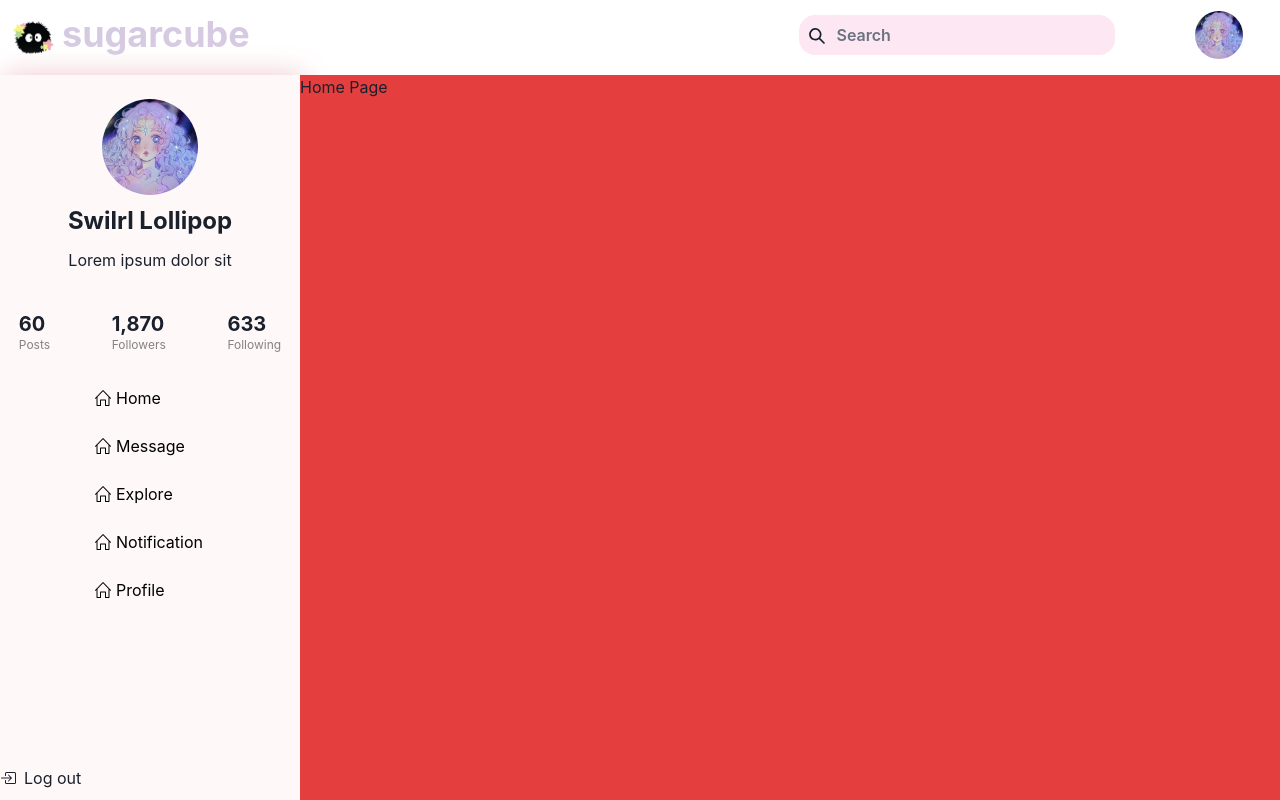
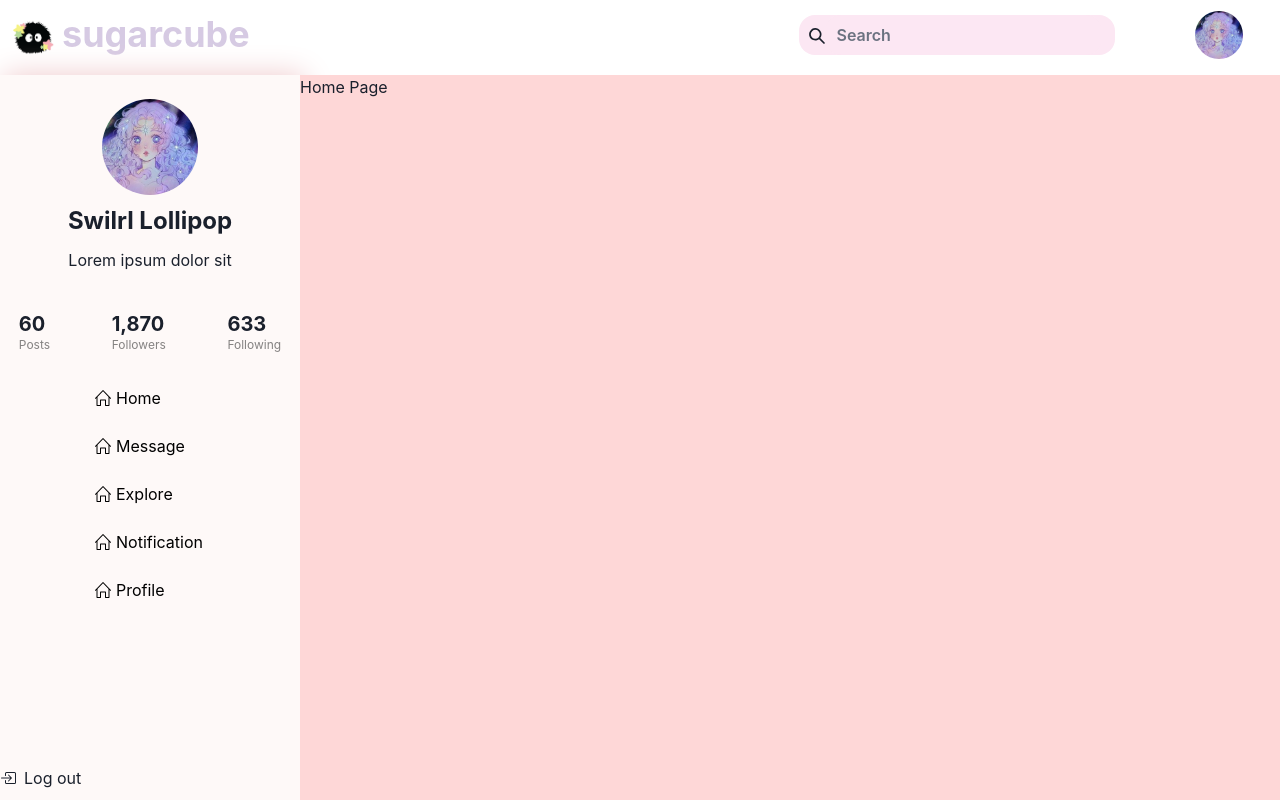
Before and after one commit to Hoanghuygia/social-media-site, a React (Vite) app in the folder client/: page / in a window 1280 px wide. Built offline with nearby package versions, Linux system fonts and the light colour scheme.

Commit message:
test versel

```diff
--- a/client/src/layouts/PageLayout.jsx
+++ b/client/src/layouts/PageLayout.jsx
@@ -28,7 +28,7 @@ const PageLayout = ({ children }) => {
                 <GridItem h={`${sidebarHeight}px`} bg='bg-color.100' area={'nav'} >
                     <SideBar postion='fixed'/>
                 </GridItem>
-                <GridItem bg='red.500' area={'main'}>
+                <GridItem bg='red.100' area={'main'}>
                     {children}
                 </GridItem>
             </Grid>
```
